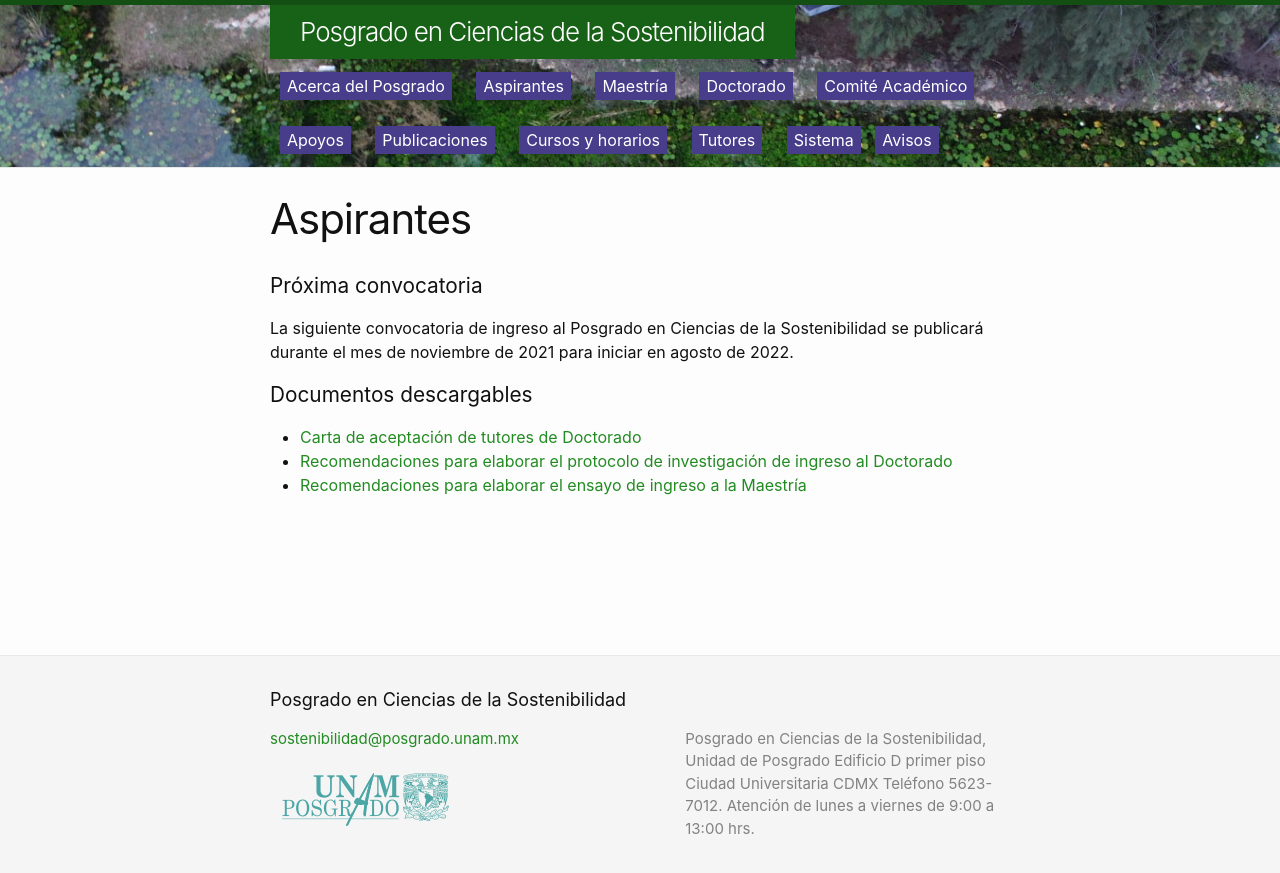
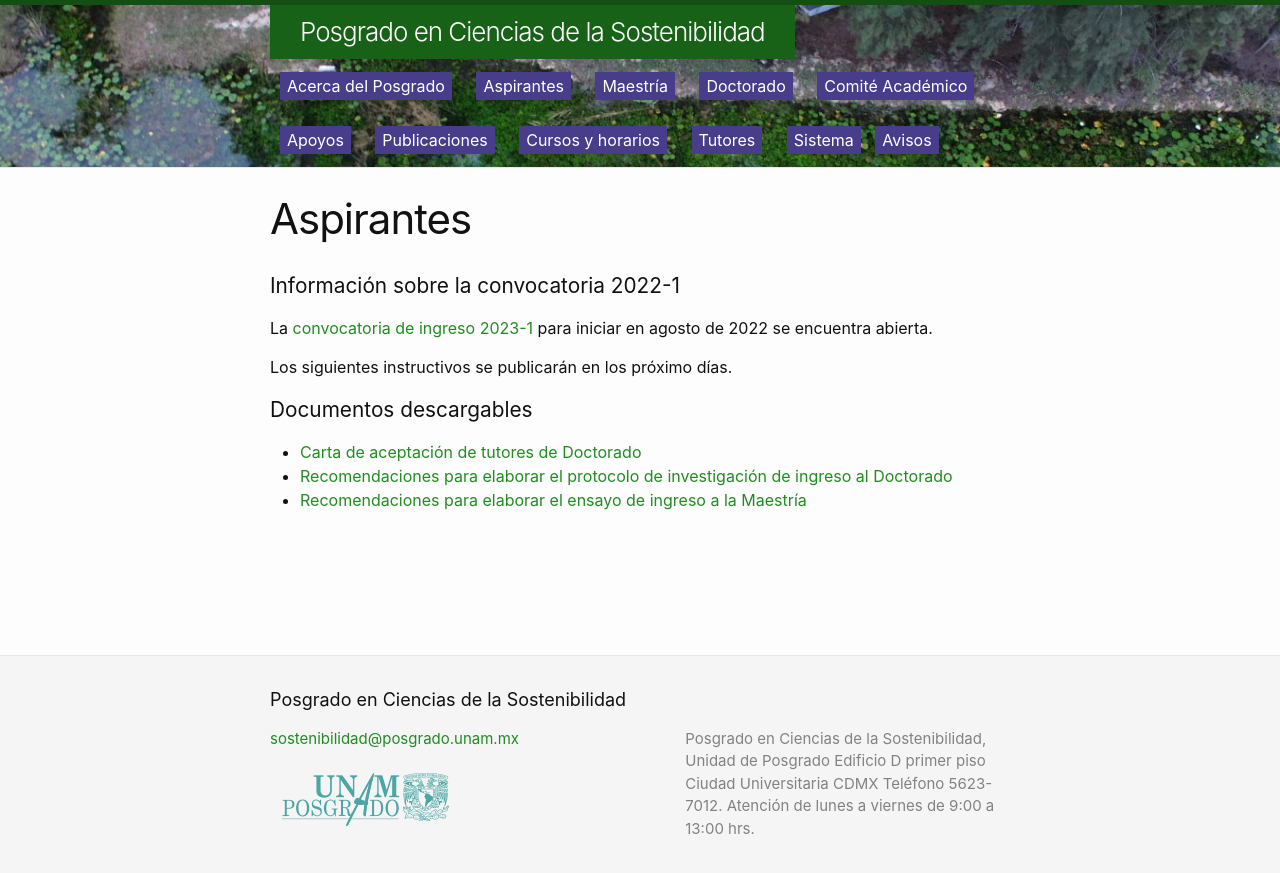
Before and after one commit to pcs-unam/pcs-unam.github.io, a Jekyll site: the page built from 01_aspirantes.md, in a window 1280 px wide. Shown: the top 873 px of the page. Built offline with Jekyll 4.4.1, drawn with Linux system fonts in a browser that asks for light colours.

Commit message:
Aviso publicación convocatoria 2023-1

```diff
--- a/01_aspirantes.md
+++ b/01_aspirantes.md
@@ -7,9 +7,11 @@ menu: true
 ---
 
 
-## Próxima convocatoria
+## Información sobre la convocatoria 2022-1
 
-La siguiente convocatoria de ingreso al Posgrado en Ciencias de la Sostenibilidad se publicará durante el mes de noviembre de 2021 para iniciar en agosto de 2022.
+La [convocatoria de ingreso 2023-1](/assets/docs/convocatoria_ingreso_2023-1.pdf) para iniciar en agosto de 2022 se encuentra abierta.
+
+Los siguientes instructivos se publicarán en los próximo días.
 
 
 
```
